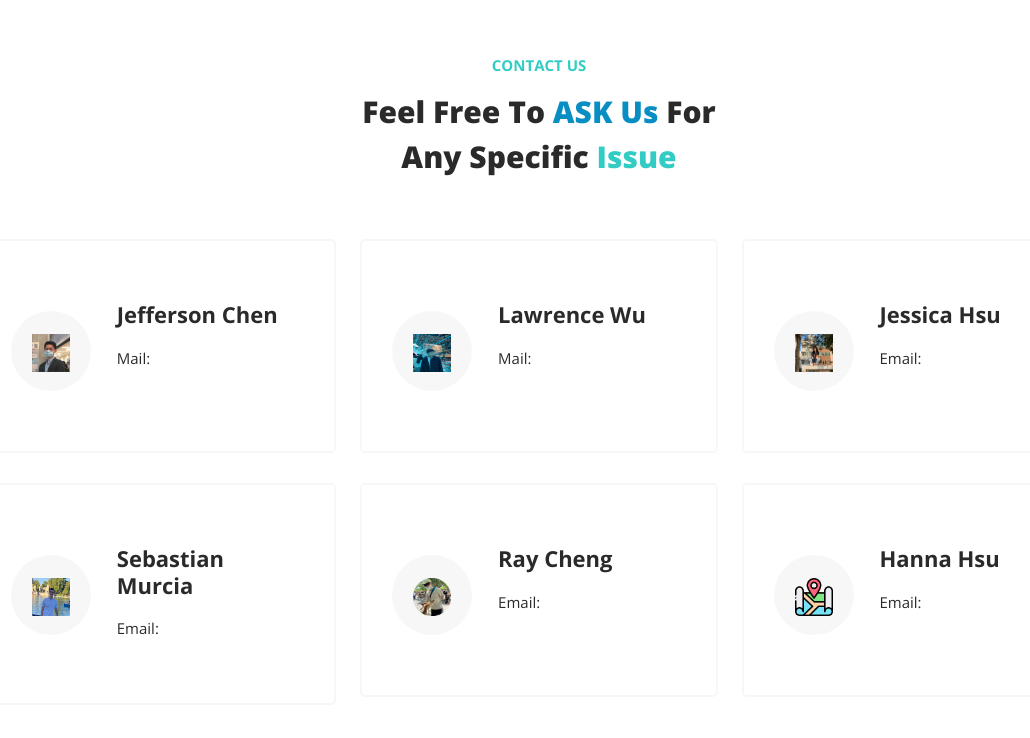
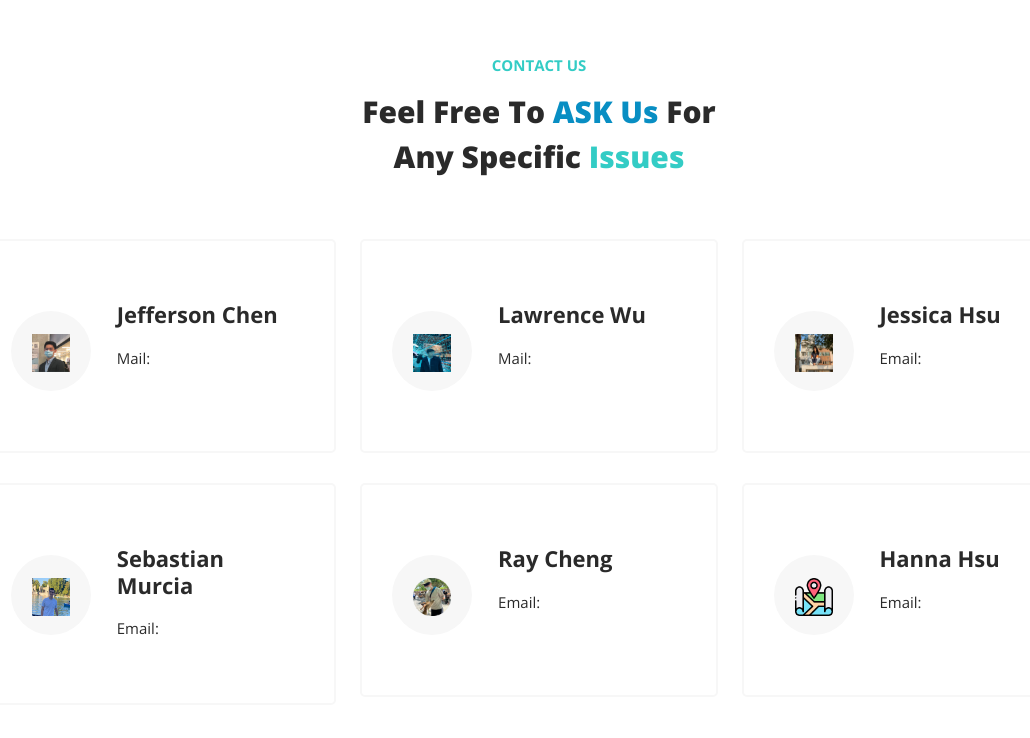
Before and after one commit to hsuyujie91/System-Analysis, a plain HTML site: page index.html in a window 1280 px wide. Shown: the part 3103-3841 px from the top of the page, without its empty margins (101-1131 px from the left). Drawn offline with nearby package versions, Linux system fonts and the light colour scheme.

Commit message:
Update README.md

```diff
--- a/index.html
+++ b/index.html
@@ -286,7 +286,7 @@ https://templatemo.com/tm-563-seo-dream
         <div class="col-lg-6 offset-lg-3">
           <div class="section-heading wow bounceIn" data-wow-duration="1s" data-wow-delay="0.2s">
             <h6>Contact Us</h6>
-            <h2>Feel free to <span>ASK us </span>for any specific <em>issue</em></h2>
+            <h2>Feel free to <span>ASK us </span>for any specific <em>issues</em></h2>
           </div>
         </div>
       </div>
```
Also changed, not shown: README.md.
